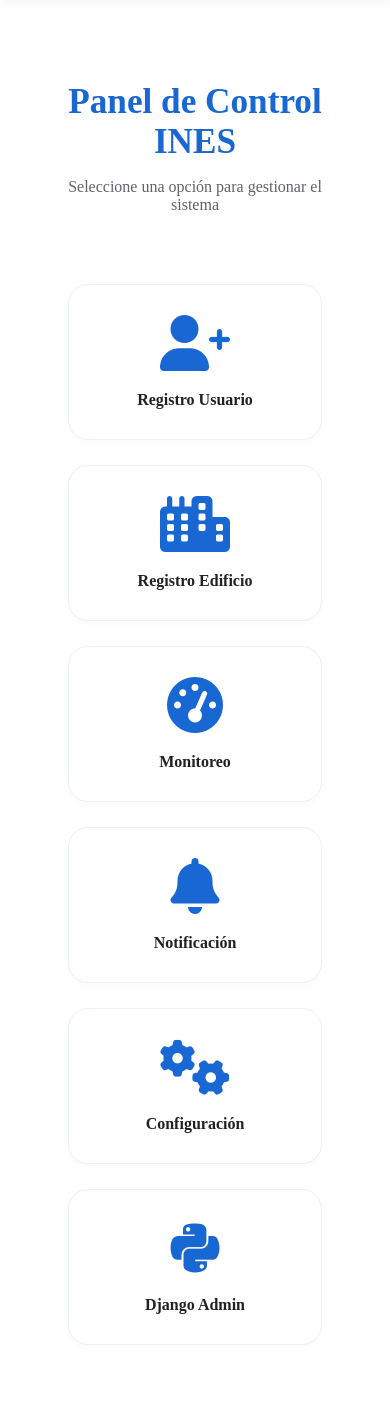
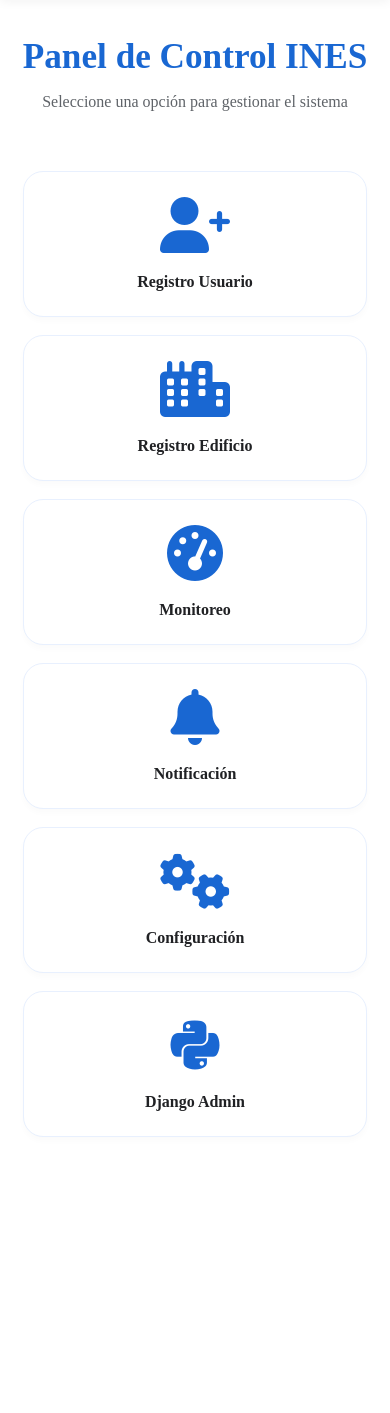
Before and after one commit to ttupiza/Tesis, a Django app: page /menu_seleccion/ in a window 390 px wide. Shown: the part 70-1483 px from the top of the page. After the commit the page ends 1207 px from the top, so only its background shows below. Run offline with Django 5.2, Linux system fonts and the light colour scheme.

Commit message:
correcion_2

```diff
--- a/api/front/static/CSS/menu.css
+++ b/api/front/static/CSS/menu.css
@@ -1,6 +1,6 @@
 /* menu.css */
 .menu-container {
-    padding: 120px 40px 40px;
+    padding: 100px 40px 40px 40px; /* 100px arriba: 70px navbar + 30px de respiro */
     max-width: 1200px;
     margin: 0 auto;
     text-align: center;
@@ -40,7 +40,7 @@
     transition: all 0.3s ease;
     border: 1px solid #e8f0fe;
     box-shadow: 0 4px 6px rgba(0, 0, 0, 0.02);
-    aspect-ratio: 1 / 1; /* Mantiene las tarjetas cuadradas */
+    aspect-ratio: 1 / 1;
 }
 
 .menu-card:hover {
@@ -61,24 +61,36 @@
     text-align: center;
 }
 
-/* RESPONSIVE: Una tarjeta bajo la otra en móviles */
-@media (max-width: 992px) {
+/* RESPONSIVE: Para tablets y móviles ajusta el grid y padding-top */
+@media (max-width: 1200px) {
     .menu-grid {
-        /* Bajamos a 3 columnas en tablets para que no se amontonen */
-        grid-template-columns: repeat(3, 1fr);
+        grid-template-columns: repeat(3, 1fr); /* 3 columnas en tablets grandes */
+    }
+}
+
+@media (max-width: 900px) {
+    .menu-container {
+        padding: 90px 20px 30px 20px; /* menos en tablet */
+    }
+    .menu-grid {
+        grid-template-columns: repeat(2, 1fr); /* 2 columnas en tablets medianos */
+        gap: 18px;
+        padding: 10px;
     }
 }
 
 @media (max-width: 600px) {
+    .menu-container {
+        padding: 75px 5px 18px 5px; /* navbar más chico y menos padding */
+        max-width: 98vw;
+    }
     .menu-grid {
-        /* Una sola columna en móvil como solicitaste */
         grid-template-columns: 1fr;
-        max-width: 350px; /* Evita que la tarjeta sea excesivamente ancha */
+        max-width: 350px;
         margin: 0 auto;
     }
-
     .menu-card {
-        aspect-ratio: auto; /* En columna simple, mejor que el alto sea flexible */
-        padding: 30px;
+        aspect-ratio: auto;
+        padding: 25px;
     }
 }
--- a/api/front/static/CSS/navbar.css
+++ b/api/front/static/CSS/navbar.css
@@ -1,3 +1,4 @@
+/* navbar.css */
 /* Contenedor principal del Navbar */
 .ines-header {
     position: fixed;
@@ -21,7 +22,6 @@
     align-items: center !important;
     gap: 12px !important;
 }
-
 .ines-header-logo {
     background-color: #e8f0fe !important;
     color: #1967d2 !important;
@@ -31,7 +31,6 @@
     font-size: 1rem !important;
     display: inline-block !important;
 }
-
 .ines-header-system-name {
     color: #5f6368 !important;
     font-weight: 500 !important;
@@ -41,26 +40,23 @@
 /* Grupo Derecho: Enlaces de navegación */
 .ines-header-right-nav {
     display: flex !important;
-    flex-direction: row !important; /* Fuerza que sea horizontal */
+    flex-direction: row !important;
     gap: 30px !important;
     margin: 0 !important;
     padding: 0 !important;
-    list-style: none !important; /* ELIMINA LOS PUNTOS NEGROS */
+    list-style: none !important;
 }
-
 .ines-header-right-nav li {
-    list-style: none !important; /* Refuerzo para eliminar puntos */
+    list-style: none !important;
     margin: 0 !important;
     padding: 0 !important;
 }
-
 .ines-header-link {
     text-decoration: none !important;
     color: #1967d2 !important;
     font-weight: 600 !important;
     font-size: 0.9rem !important;
 }
-
 .ines-header-link:hover {
     text-decoration: underline !important;
 }
--- a/api/front/templates/pages/menu_seleccion.html
+++ b/api/front/templates/pages/menu_seleccion.html
@@ -21,27 +21,22 @@
                 <i class="fa-solid fa-user-plus icon-card"></i>
                 <span>Registro Usuario</span>
             </a>
-
             <a href="{% url 'registro_edificio' %}" class="menu-card">
                 <i class="fa-solid fa-city icon-card"></i>
                 <span>Registro Edificio</span>
             </a>
-
             <a href="#" class="menu-card">
                 <i class="fa-solid fa-gauge-high icon-card"></i>
                 <span>Monitoreo</span>
             </a>
-
             <a href="#" class="menu-card">
                 <i class="fa-solid fa-bell icon-card"></i>
                 <span>Notificación</span>
             </a>
-
             <a href="#" class="menu-card">
                 <i class="fa-solid fa-gears icon-card"></i>
                 <span>Configuración</span>
             </a>
-
             <a href="/admin" class="menu-card admin-card">
                 <i class="fa-brands fa-python icon-card"></i>
                 <span>Django Admin</span>
```
